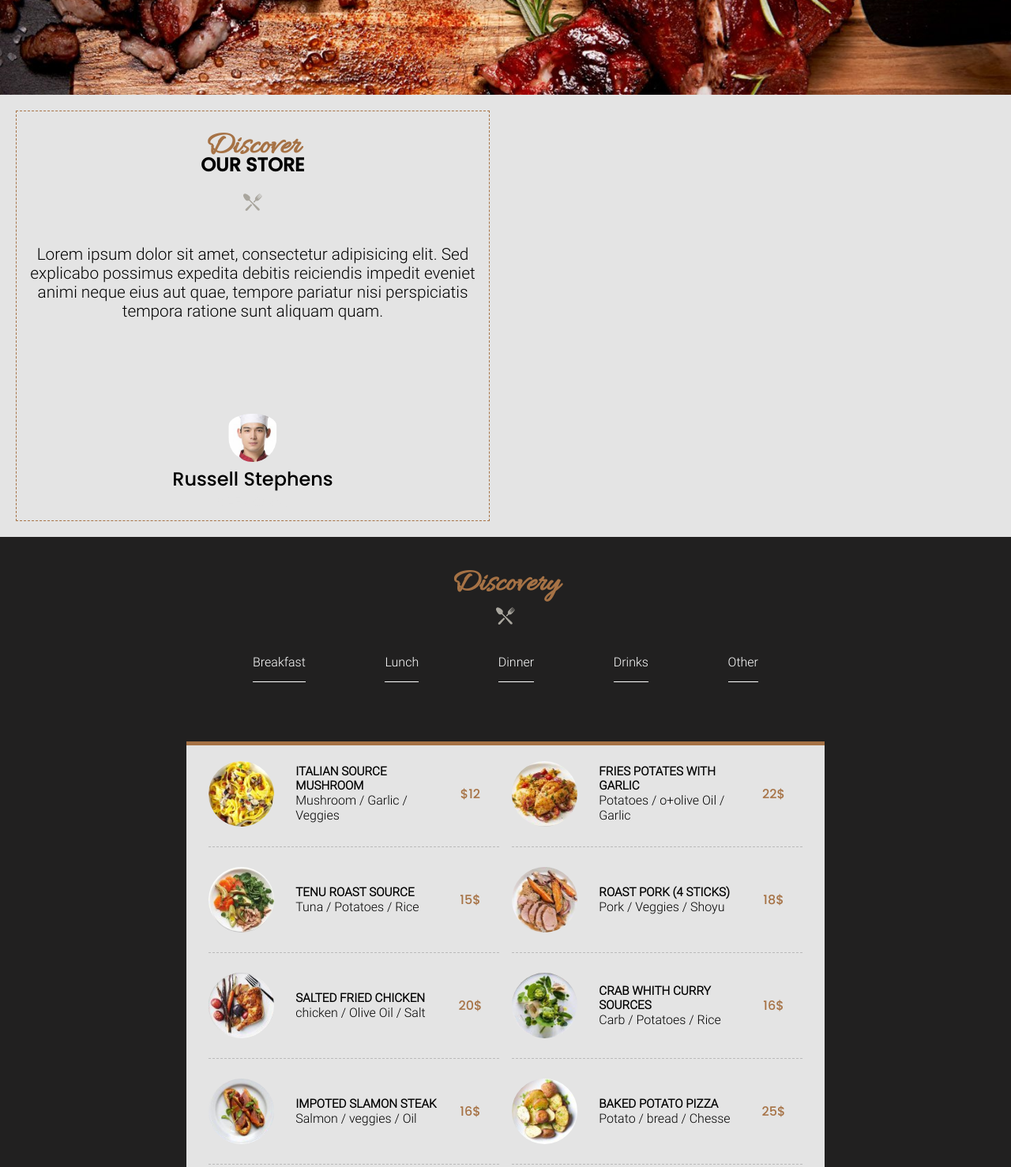
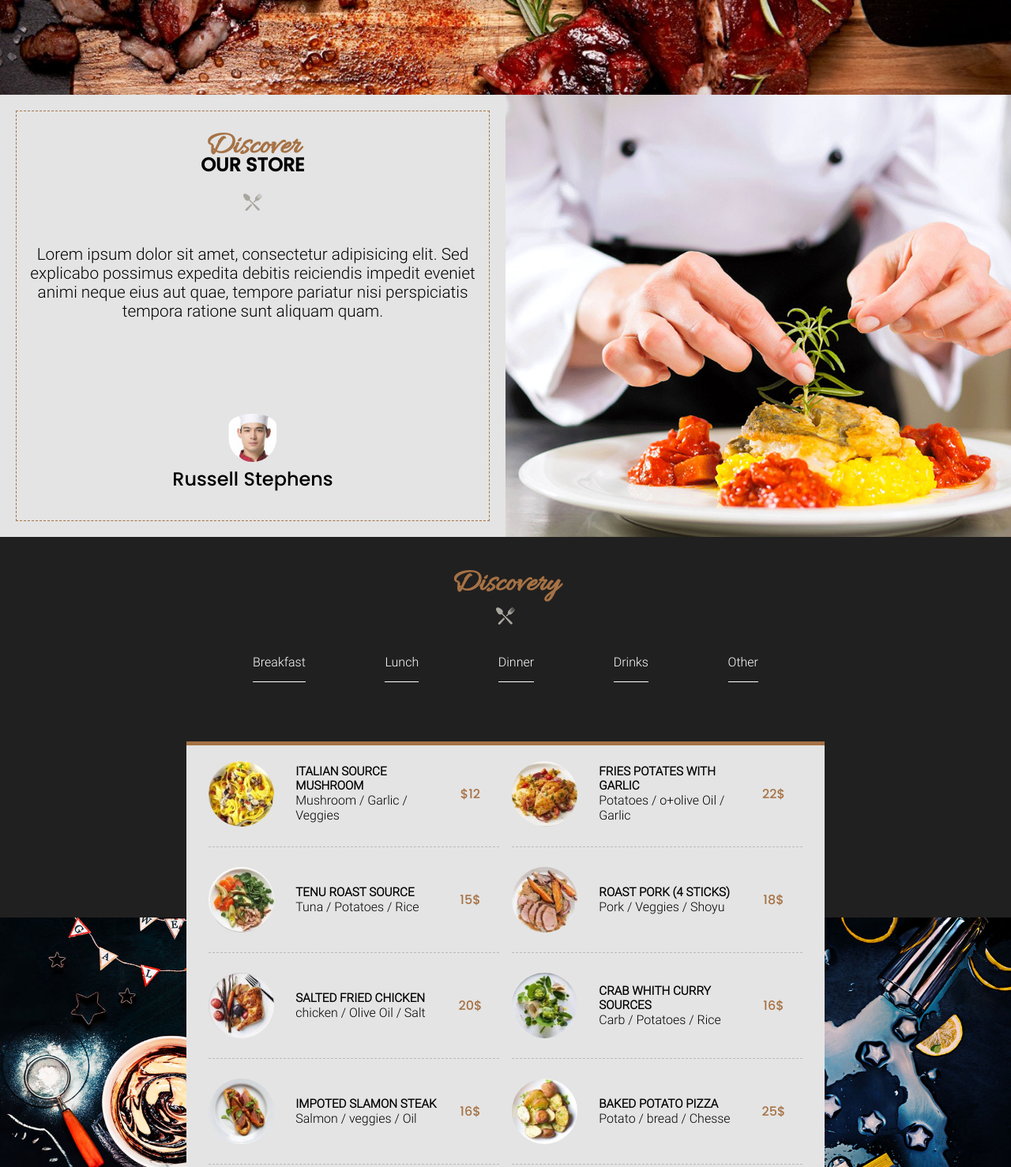
Before and after one commit to babi-nos/Resto2-scss, a plain HTML site: page index.html in a window 1280 px wide. Shown: the part 680-2158 px from the top of the page at 79% size. Drawn offline with Linux system fonts and the light colour scheme.

Commit message:
Add files via upload

```diff
--- a/asset/style/layouts/_section1.scss
+++ b/asset/style/layouts/_section1.scss
@@ -78,8 +78,7 @@
     }
 
     .picture {
-        background-image: url(/asset/img/store-01.jpg) ;
-        background-image: url(/) ;
+        background: url(../img/store-01.jpg) center/cover ;
 
         @media screen and (max-width: 900px) {
             display: none;
--- a/asset/style/layouts/_section2.scss
+++ b/asset/style/layouts/_section2.scss
@@ -1,13 +1,13 @@
 .part2 {
     position: relative;
-    background: url(bg-menu-01.jpg) center/cover;
+    background: url(../img/bg-menu-01.jpg) center/cover;
     background-size: 100% 50%;
     background-repeat: no-repeat;
     background-position: bottom;
     padding-bottom: 150px;
 
     @media screen and (max-width: 600px) {
-        background: url(/asset/img/bg-menu-01.jpg);
+        background: url(../asset/img/bg-menu-01.jpg);
         background-repeat: no-repeat;
         background-size: 50% contain;
         background-position: bottom center;
```
Also changed, not shown: asset/style/style.css, 1 other file.
